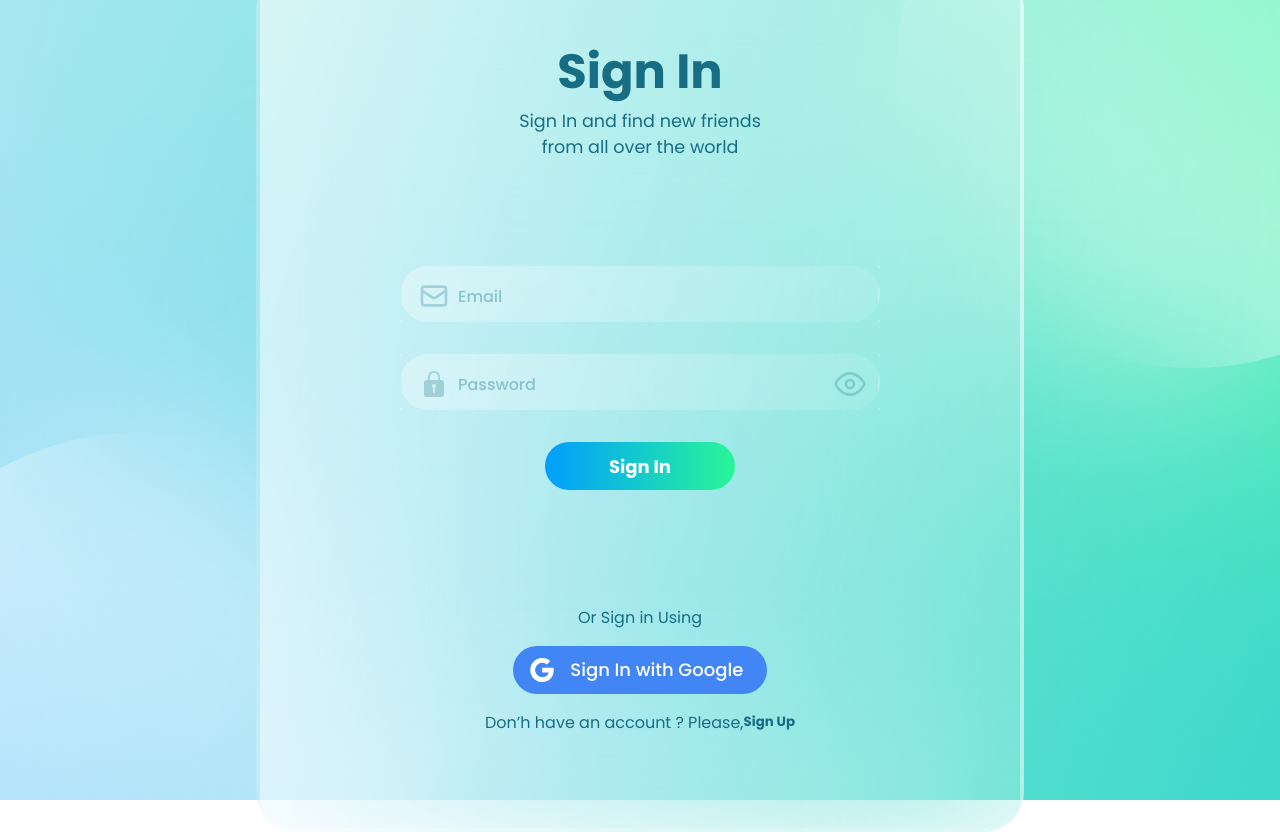
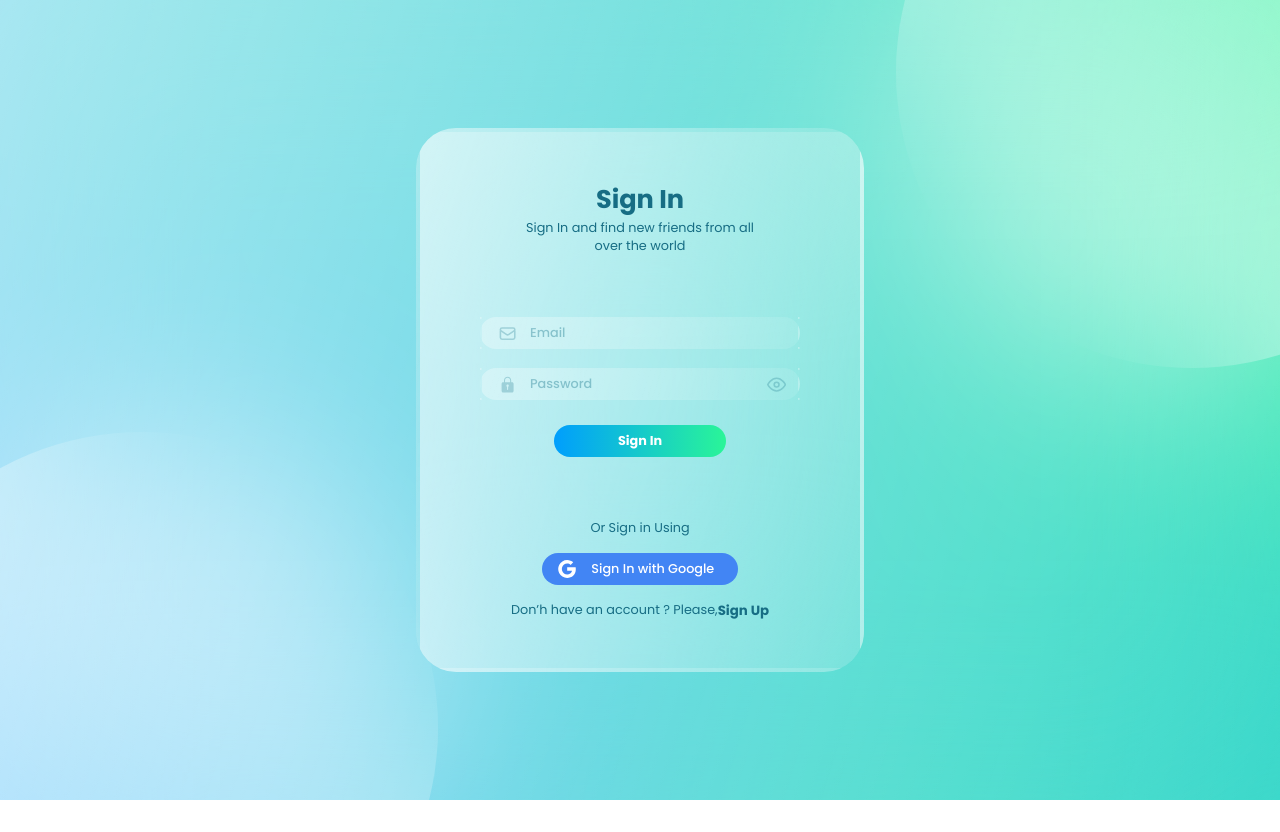
Before and after one commit to kevincharless/kssocmed, a React (Create React App) app in the folder client/: page /auth in a window 1280 px wide. After the commit the page ends 800 px from the top, so only its background shows below. Built offline with nearby package versions, Linux system fonts and the light colour scheme.

Commit message:
Fix Authentication Form

```diff
--- a/client/src/pages/Authentication/Authentication.elements.js
+++ b/client/src/pages/Authentication/Authentication.elements.js
@@ -1,21 +1,21 @@
 import styled from 'styled-components';
 
 export const Glass = styled.div`
-    width: 768px;
-    height: 864px;
+    width: 28rem;
+    height: 34rem;
 
     background: linear-gradient(107.56deg, rgba(255, 255, 255, 0.64) 0%, rgba(255, 255, 255, 0.16) 100%);
     backdrop-filter: blur(100px);
 
     border-radius: 40px;
     border: 4px solid;
-    border-image-source: radial-gradient(100% 316.05% at 0% 0%, rgba(255, 255, 255, 0.8) 0%, rgba(255, 255, 255, 0.2) 100%);
+    border-image-source: radial-gradient(100% 316.05% at 0% 0%, rgba(255, 255, 255, 0) 0%, rgba(255, 255, 255, 0) 100%);
 
-    padding: 4rem 0;
+    padding: 3rem 0;
 
     @media only screen and (max-width: 960px) {
     /* For Mobile and Tablet: */
-        background: linear-gradient(107.56deg, rgba(255, 255, 255, 0.64) 0%, rgba(255, 255, 255, 0.16) 0%);
+        background: linear-gradient(107.56deg, rgba(255, 255, 255, 0.64) 0%, rgba(255, 255, 255, 0.0) 0%);
         backdrop-filter: blur(0);
     }
 `
@@ -26,7 +26,7 @@ export const AuthenticationTitle = styled.h3`
     font-family: Poppins;
     font-style: normal;
     font-weight: bold;
-    font-size: 3rem;
+    font-size: 1.6rem;
 
     color: #176D84;
     text-align: center;
@@ -37,20 +37,19 @@ export const AuthenticationRow = styled.div`
 
     display: flex;
     justify-content: center;
+    font-size: 0.8rem;
 
     color: #176D84;
 `
 
 export const AuthenticationDescription = styled.h5`
-    width: 270px;
-    height: 60px;
-    left: 825px;
-    top: 281px;
+    width: 16rem;
+    height: auto;
 
     font-family: Poppins;
     font-style: normal;
     font-weight: normal;
-    font-size: 1.1rem;
+    font-size: 0.8rem;
     text-align: center;
 
     color: #176D84;
@@ -65,10 +64,10 @@ export const InputSection = styled.form`
 
 export const InputDiv = styled.div`
     margin-bottom: 10px;
-    margin: 1rem 1rem;
+    margin: 0.6rem 1rem;
 
-    width: ${({half}) => (half ? '14rem' : '30rem')};
-    height: 3.5rem;
+    width: ${({half}) => (half ? '9rem' : '20rem')};
+    height: 2rem;
 
     background: linear-gradient(107.56deg, rgba(255, 255, 255, 0.64) 0%, rgba(255, 255, 255, 0.16) 100%);
     backdrop-filter: blur(100px);
@@ -81,41 +80,40 @@ export const InputDiv = styled.div`
 
     @media only screen and (max-width: 960px) {
     /* For Mobile and Tablet: */
-        width: ${({half}) => (half ? '9rem' : '20rem')};
-        height: 3rem;
+        height: 2.2rem;
     }
 `
 
 export const InputIcon = styled.div`
-    font-size: 2rem;
+    font-size: 1.2rem;
     position: absolute;
-    margin: 0.7rem 1rem;
+    margin: 0.35rem 1rem;
     color: #176D84;
     min-width: 50px;
     opacity: 50%;
     z-index: 0;
-    width: ${({half}) => (half ? '12rem' : '28rem')};
+    width: ${({half}) => (half ? '9rem' : '18rem')};
     display: flex;
     justify-content: space-between;
 
     @media only screen and (max-width: 960px) {
     /* For Mobile and Tablet: */
-        font-size: 1.5rem;
+        font-size: 1.2rem;
         width: ${({half}) => (half ? '8rem' : '18rem')};
     }
 `
 
 export const Input = styled.input`
     position: absolute;
-    padding-left: 3.5rem;
+    padding-left: 3rem;
     z-index: 1;
-    width: ${({half}) => (half ? '10rem' : '26rem')};
-    height: 3.5rem;
+    width: ${({half}) => (half ? '8rem' : '17.5rem')};
+    height: 1.8rem;
 
     font-family: Poppins;
     font-style: normal;
     font-weight: 500;
-    font-size: 1rem;
+    font-size: 0.8rem;
 
     color: #176D84;
 
@@ -135,7 +133,7 @@ export const Input = styled.input`
     @media only screen and (max-width: 960px) {
     /* For Mobile and Tablet: */
         width: ${({half}) => (half ? '8rem' : '17rem')};
-        height: 3rem;
+        height: 2rem;
         font-size: 0.7rem;
         padding-left: 3rem;
     }
@@ -143,7 +141,7 @@ export const Input = styled.input`
 
 export const Button = styled.button`
     width: auto;
-    height: 3rem;
+    height: 2rem;
 
     background-image: linear-gradient(270deg, #2af598 0%, #009efd 100%);
     border-radius: 80px;
@@ -153,13 +151,12 @@ export const Button = styled.button`
     font-family: Poppins;
     font-style: normal;
     font-weight: bold;
-    font-size: 18px;
-    line-height: 27px;
+    font-size: 0.8rem;
 
     color: #FFFFFF;
     padding: 0 4rem;
-    margin-bottom: 2rem;
     margin-top: 1rem;
+    margin-bottom: 0.6rem;
 
     &:hover {
         cursor: pointer;
@@ -168,7 +165,7 @@ export const Button = styled.button`
 
 export const ButtonGoogle = styled.button`
     width: auto;
-    height: 3rem;
+    height: 2rem;
 
     background: #4285F4;
     border-radius: 80px;
@@ -179,7 +176,7 @@ export const ButtonGoogle = styled.button`
     font-family: Poppins;
     font-style: normal;
     font-weight: 500;
-    font-size: 18px;
+    font-size: 0.8rem;
     text-align: right;
 
 
--- a/client/src/pages/Authentication/Authentication.js
+++ b/client/src/pages/Authentication/Authentication.js
@@ -72,7 +72,9 @@ const Authentication = () => {
     return (
         <Row>
             <Glass>
-                <AuthenticationTitle>Sign {!isSignUp ? 'In' : 'Up'}</AuthenticationTitle>
+                <AuthenticationRow>
+                    <AuthenticationTitle>Sign {!isSignUp ? 'In' : 'Up'}</AuthenticationTitle>
+                </AuthenticationRow>
                 <AuthenticationRow>
                     <AuthenticationDescription>Sign {!isSignUp ? 'In' : 'Up'} and find new friends from all over the world</AuthenticationDescription>
                 </AuthenticationRow>
@@ -147,7 +149,7 @@ const Authentication = () => {
                                 onClick={renderProps.onClick}
                                 disabled={renderProps.disabled}
                             >
-                                <AiOutlineGoogle style={{ fontSize: '2rem', margin: '0 0.8rem' }} /> Sign {!isSignUp ? 'In' : 'Up'} with Google
+                                <AiOutlineGoogle style={{ fontSize: '1.5rem', margin: '0 0.8rem' }} /> Sign {!isSignUp ? 'In' : 'Up'} with Google
                             </ButtonGoogle>
                         )}
                         onSuccess={googleSuccess}
```
Also changed, not shown: 1 other file (tests, documents, lock files or other folders).
